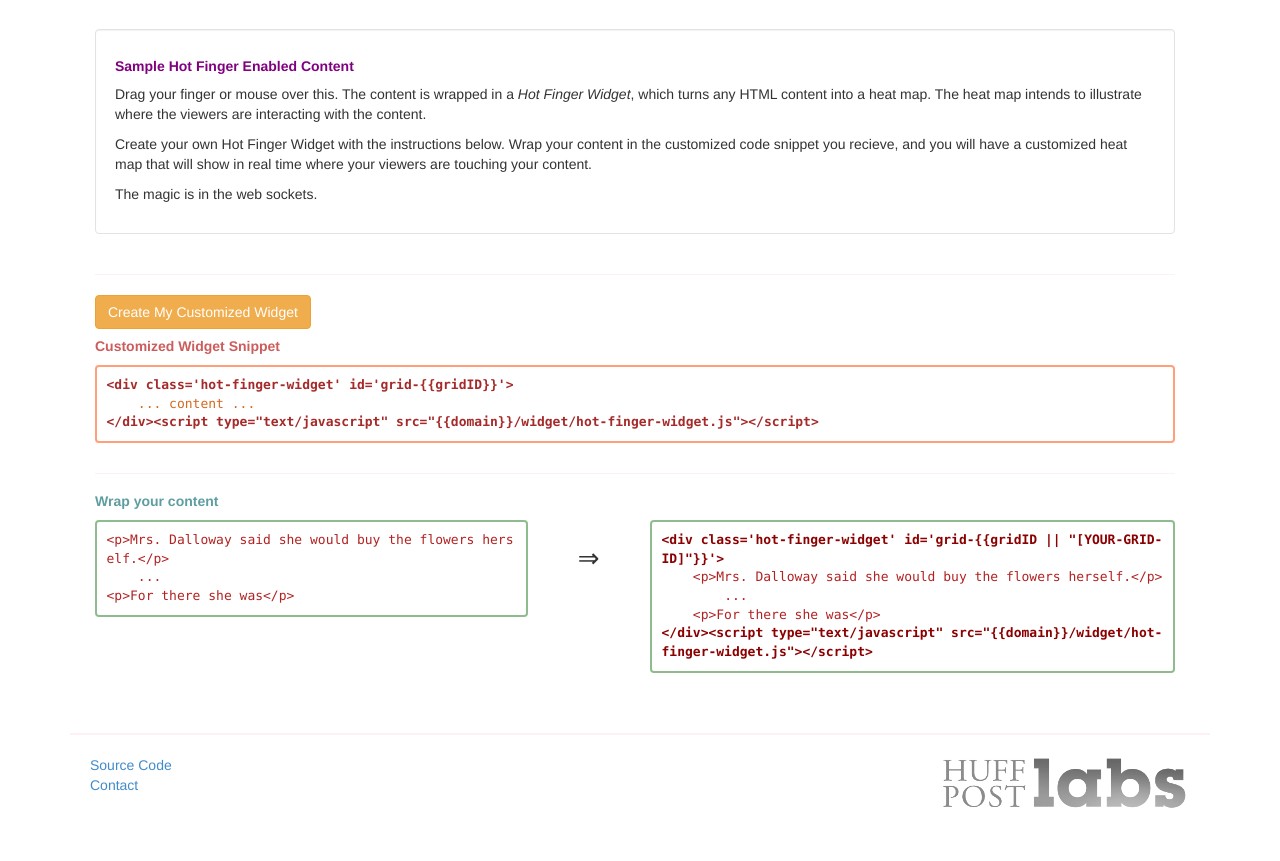
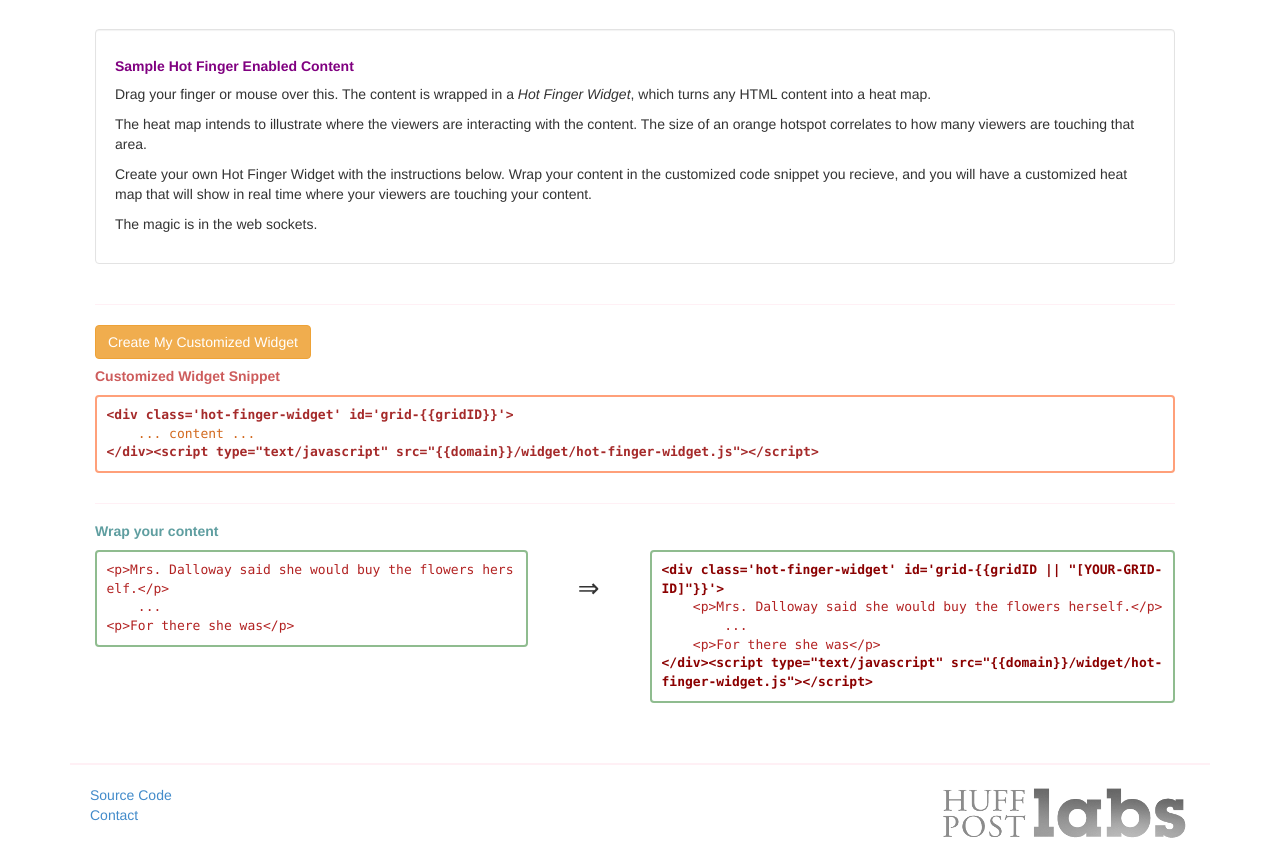
Before and after one commit to aberke/hot-finger, a plain HTML site: page public/index.html in a window 1280 px wide. Shown: the part 63-924 px from the top of the page. Before the commit the page ends 894 px from the top, so only its background shows below. Drawn offline with nearby package versions, Linux system fonts and the light colour scheme; a script that the page names is missing.

Commit message:
copy edit

```diff
--- a/public/index.html
+++ b/public/index.html
@@ -39,7 +39,9 @@
                     <h5>Sample Hot Finger Enabled Content</h5>
 
                     <p>Drag your finger or mouse over this.
-                    The content is wrapped in a <em>Hot Finger Widget</em>, which turns any HTML content into a heat map.  The heat map intends to illustrate where the viewers are interacting with the content.</p>
+                    The content is wrapped in a <em>Hot Finger Widget</em>, which turns any HTML content into a heat map.</p>
+
+                    <p>The heat map intends to illustrate where the viewers are interacting with the content.  The size of an orange hotspot correlates to how many viewers are touching that area.</p>
 
                     <p>Create your own Hot Finger Widget with the instructions below.  Wrap your content in the customized code snippet you recieve, and you will have a customized heat map that will show in real time where your viewers are touching your content.</p>
 
```
